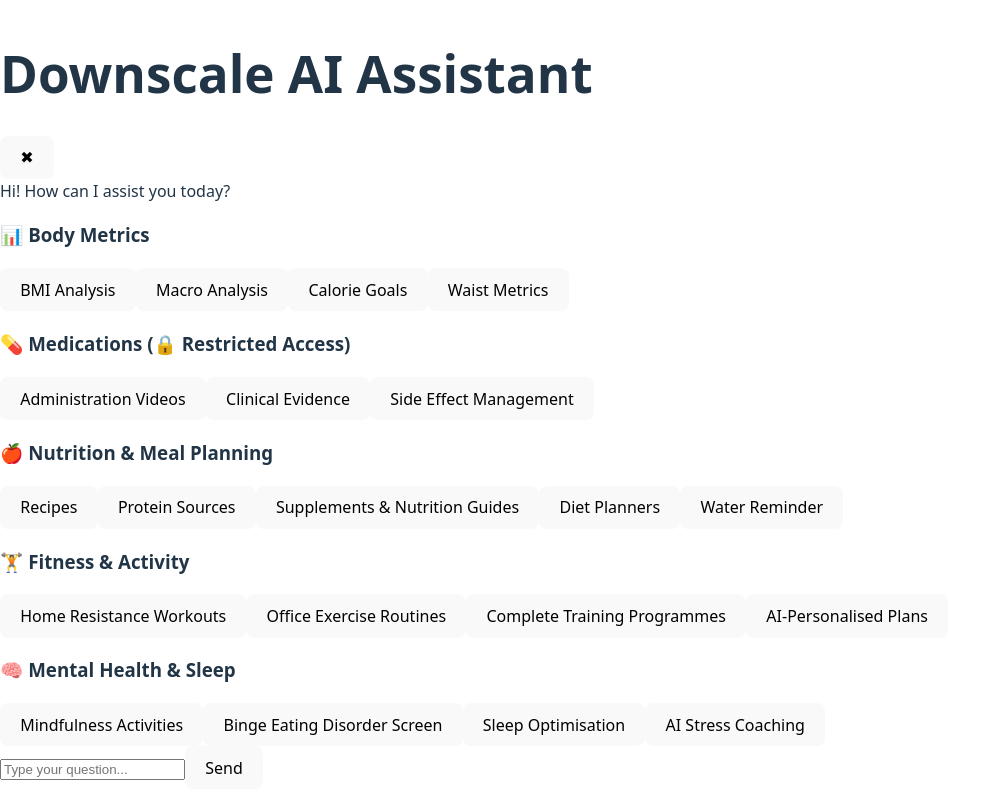
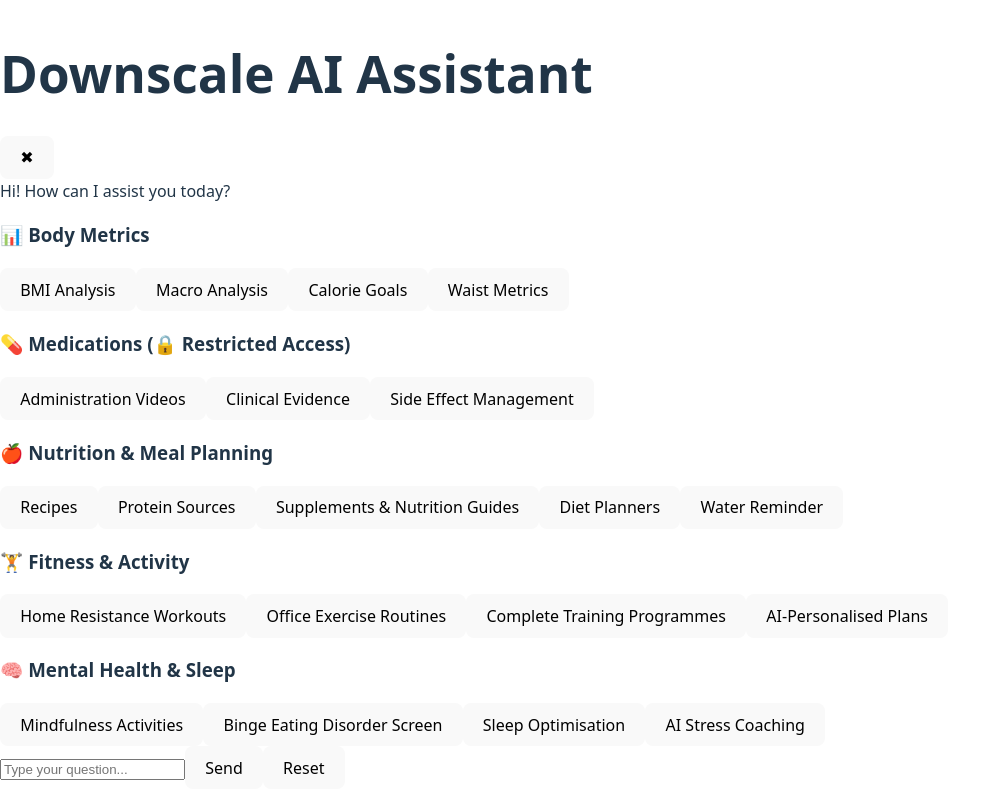
Before and after one commit to Justy6674/downscale-chatbot-frontend, a React (Vite) app: page / in a window 1280 px wide. Shown: the whole page, without its empty margins (0-991 px from the left). Built offline with nearby package versions, Linux system fonts and the light colour scheme.

Commit message:
Fix: Fully structured UI + Reset Button

```diff
--- a/src/App.jsx
+++ b/src/App.jsx
@@ -12,6 +12,7 @@ const categories = {
 function ChatbotUI() {
   const [messages, setMessages] = useState([{ text: "Hi! How can I assist you today?", sender: "ai" }]);
   const [input, setInput] = useState("");
+  const [isOpen, setIsOpen] = useState(true);
 
   const sendMessage = async (text) => {
     if (!text.trim()) return;
@@ -31,12 +32,18 @@ function ChatbotUI() {
     }
   };
 
+  const resetChat = () => {
+    setMessages([{ text: "Hi! How can I assist you today?", sender: "ai" }]);
+  };
+
   return (
-    <div className="fixed bottom-5 right-5 w-[400px] bg-white shadow-lg rounded-lg border border-[#b68a71] flex flex-col">
+    <div className="fixed bottom-5 right-5 w-[400px]">
+      {isOpen && (
+        <div className="bg-white shadow-lg rounded-lg border border-[#b68a71] flex flex-col">
           {/* Header Bar */}
           <div className="bg-[#b68a71] text-white p-3 rounded-t-lg flex justify-between items-center">
             <h1 className="text-lg font-bold">Downscale AI Assistant</h1>
-        <button className="text-white font-bold">✖</button>
+            <button onClick={() => setIsOpen(false)} className="text-white font-bold">✖</button>
           </div>
 
           {/* Chat Window */}
@@ -70,7 +77,7 @@ function ChatbotUI() {
             ))}
           </div>
 
-      {/* Input Box */}
+          {/* Input Box & Reset Button */}
           <div className="flex w-full p-3 border-t border-[#b68a71]">
             <input
               value={input}
@@ -81,7 +88,12 @@ function ChatbotUI() {
             <button onClick={() => sendMessage(input)} className="ml-2 bg-[#b68a71] text-white px-4 py-3 rounded-lg">
               Send
             </button>
+            <button onClick={resetChat} className="ml-2 bg-red-500 text-white px-4 py-3 rounded-lg">
+              Reset
+            </button>
           </div>
+        </div>
+      )}
     </div>
   );
 }
```
Lines whose indentation alone changed are shown as unchanged.
